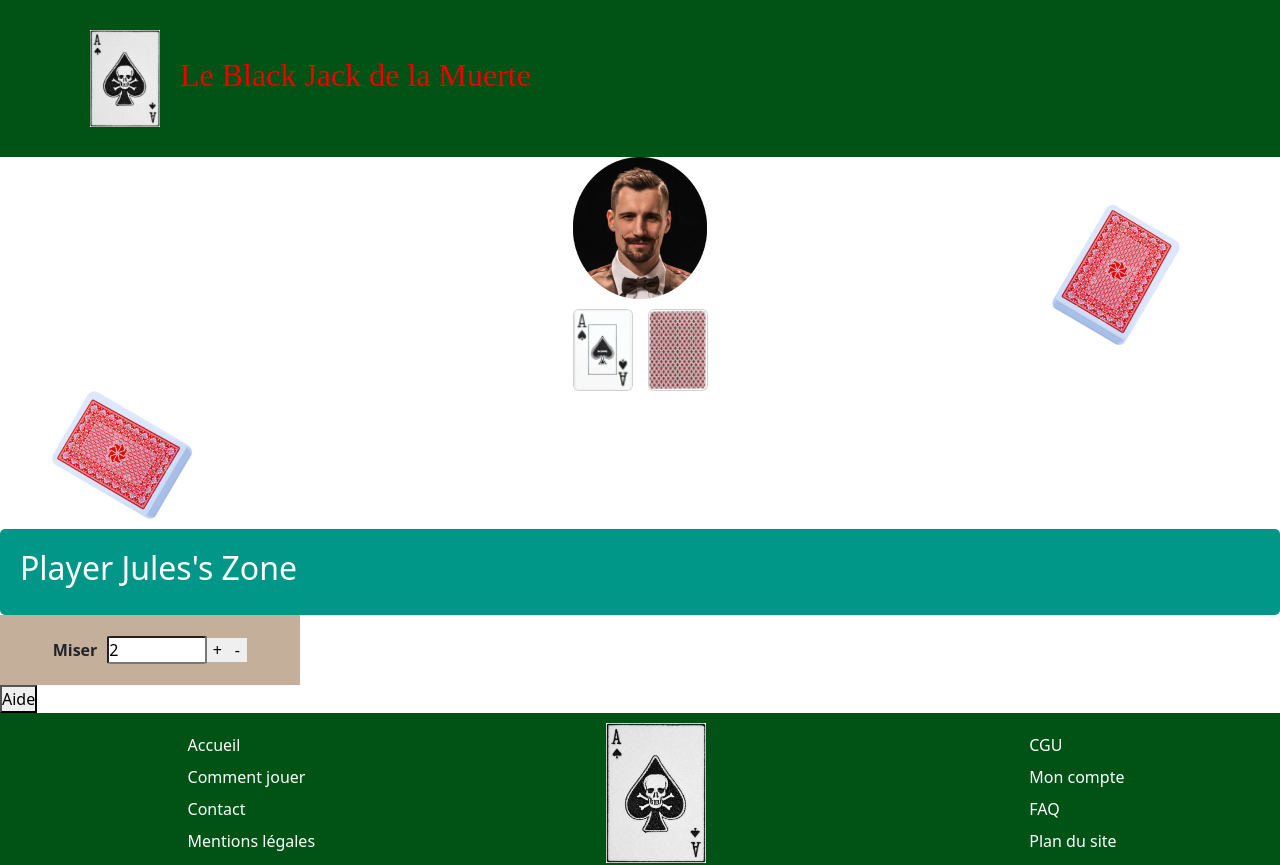
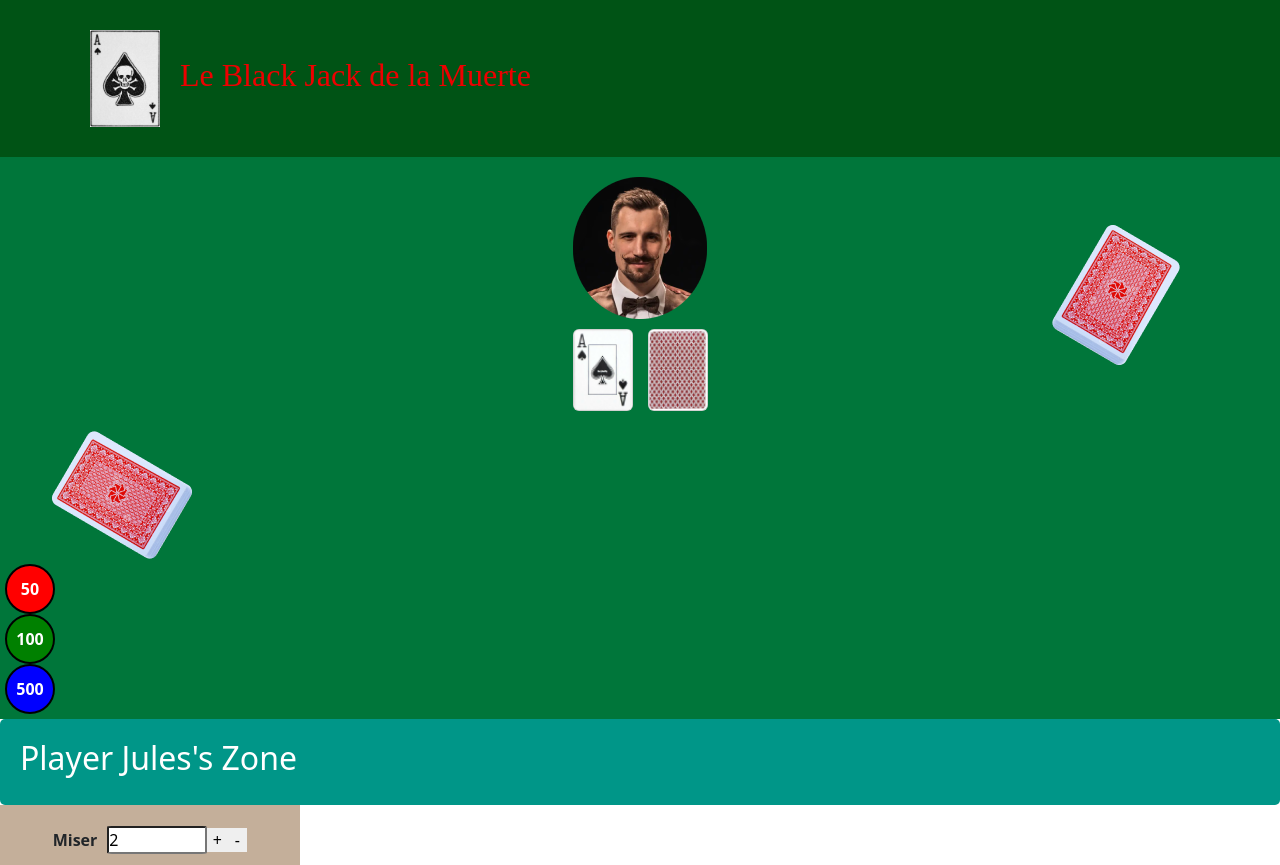
Before and after one commit to LDDW/APP_BLACKJACK, a React (Create React App) app in the folder src_front/: page /game in a window 1280 px wide. Shown: the top 865 px of the page. Built offline with nearby package versions, Linux system fonts and the light colour scheme.

Commit message:
cyril : fix css ChipZone, DealerZone, DiscardPileZone,RuleZone,

```diff
--- a/src_front/src/components/chipZone/ChipZone.css
+++ b/src_front/src/components/chipZone/ChipZone.css
@@ -1,10 +1,9 @@
 .chip-zone {
   display: flex;
   /* width: 300px; */
-  /* background-color: #990000; */
-  color: #fff;
+  background-color: #00763a;
+  /* color: #fff; */
   padding: 5px;
-  border-radius: 5px;
 }
 
 .chip-container {
--- a/src_front/src/components/chipZone/ChipZone.tsx
+++ b/src_front/src/components/chipZone/ChipZone.tsx
@@ -1,11 +1,18 @@
 import React from 'react';
 import './ChipZone.css';
-import BetZone from '../betZone/BetZone';
+// import BetZone from '../betZone/BetZone';
+import Chip from '../chip/Chip';
+
 
 const ChipZone = () => {
   return (
     <div className="chip-zone">
       <div className="chip-container">
+      <div>
+            <Chip value={50} color="red" />
+            <Chip value={100} color="green" />
+            <Chip value={500} color="blue" />
+        </div>
       </div>
     </div>
   );
--- a/src_front/src/components/dealerZone/DealerZone.css
+++ b/src_front/src/components/dealerZone/DealerZone.css
@@ -1,4 +1,5 @@
 .dealerZone {
+  background-color: #00763a;
   display: flex;
   flex-direction: row;
   justify-content: space-between;
@@ -11,6 +12,7 @@
   height: auto;
   display: flex;
   justify-content: center;
+  margin-top: 20px;
 }
 
 .dealerCards {
@@ -20,6 +22,7 @@
   gap: 10px;
   margin-left: auto;
   margin-right: auto;
+  margin-bottom: 20px;
 }
 
 .cards {
--- a/src_front/src/components/discardPileZone/DiscardPileZone.css
+++ b/src_front/src/components/discardPileZone/DiscardPileZone.css
@@ -10,4 +10,5 @@
   justify-content: space-between;
   align-items: center;
   width: 100%;
+  background-color: #00763a
 }
--- a/src_front/src/components/ruleZone/RuleZone.css
+++ b/src_front/src/components/ruleZone/RuleZone.css
@@ -1,25 +1,42 @@
+.rule-zone {
+  background-color: #00763a;
+
+}
+
+.rule-zone button {
+  margin-left: 30px;
+  width: 150px;
+}
+
+
+
 .modal-overlay {
   position: fixed;
   top: 0;
   left: 0;
   right: 0;
   bottom: 0;
-  background-color: rgba(0, 0, 0, 0.7);
+  background-color: #00763a;
   display: flex;
   justify-content: center;
   align-items: center;
 }
 
 .modal-content {
-  background-color: #fff;
+  background-color: #00763a;
   padding: 50px;
   width: 80%;
   max-width: 800px;
   position: relative;
 }
 
+
 .modal-close {
   position: absolute;
   top: 10px;
   right: 10px;
 }
+
+.rules-open {
+  color: #ffffff;
+}
--- a/src_front/src/components/ruleZone/RuleZone.tsx
+++ b/src_front/src/components/ruleZone/RuleZone.tsx
@@ -13,11 +13,11 @@ const RuleZone: React.FC = () => {
   };
 
   return (
-        <div>
+    <div className="rule-zone">
       <button onClick={openModal}>Aide</button>
       {isOpen && (
         <div className="modal-overlay">
-                    <div className="modal-content">
+          <div className="modal-content rules-open">
             <button onClick={closeModal} className="modal-close">Fermer</button>
             <h1>Règles du Blackjack</h1>
             <p>En conditions normales, la maison a un avantage très mince...</p>
```
Lines whose indentation alone changed are shown as unchanged.
